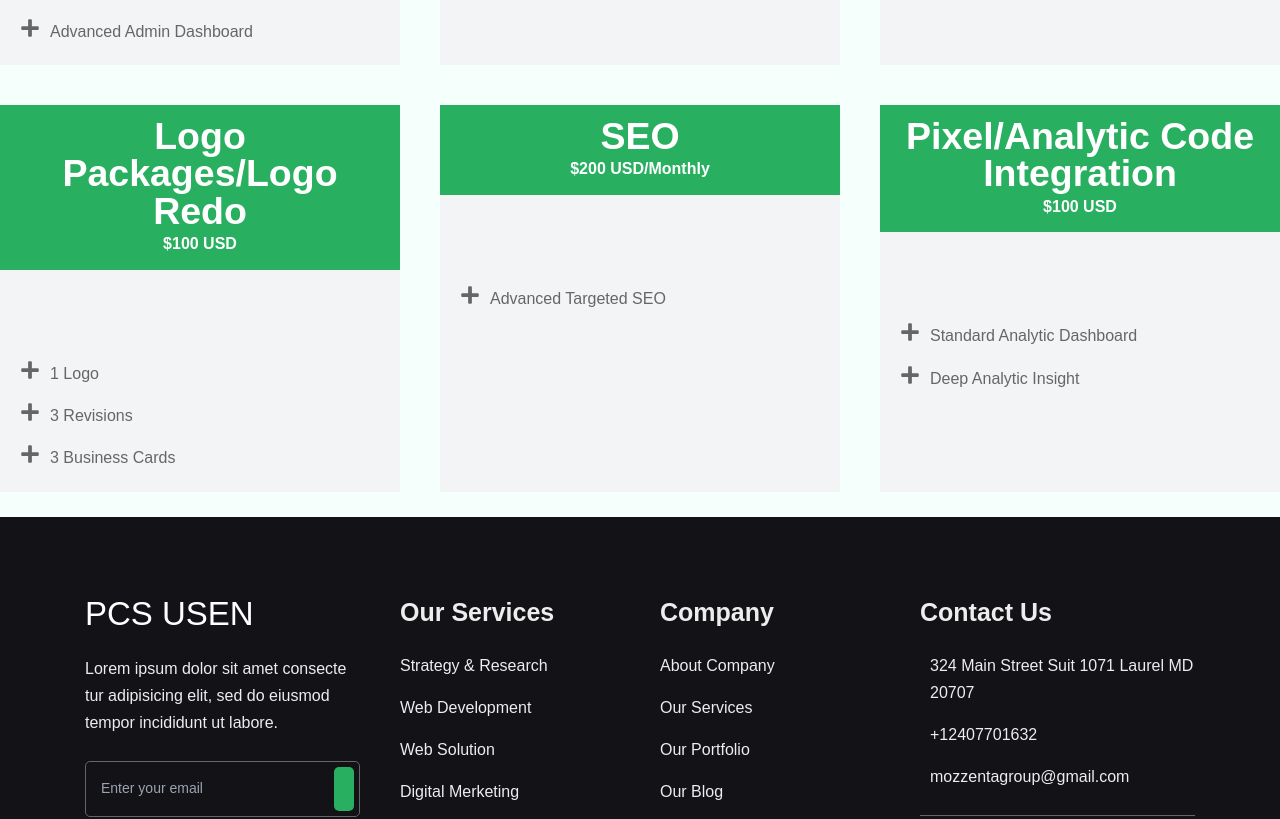
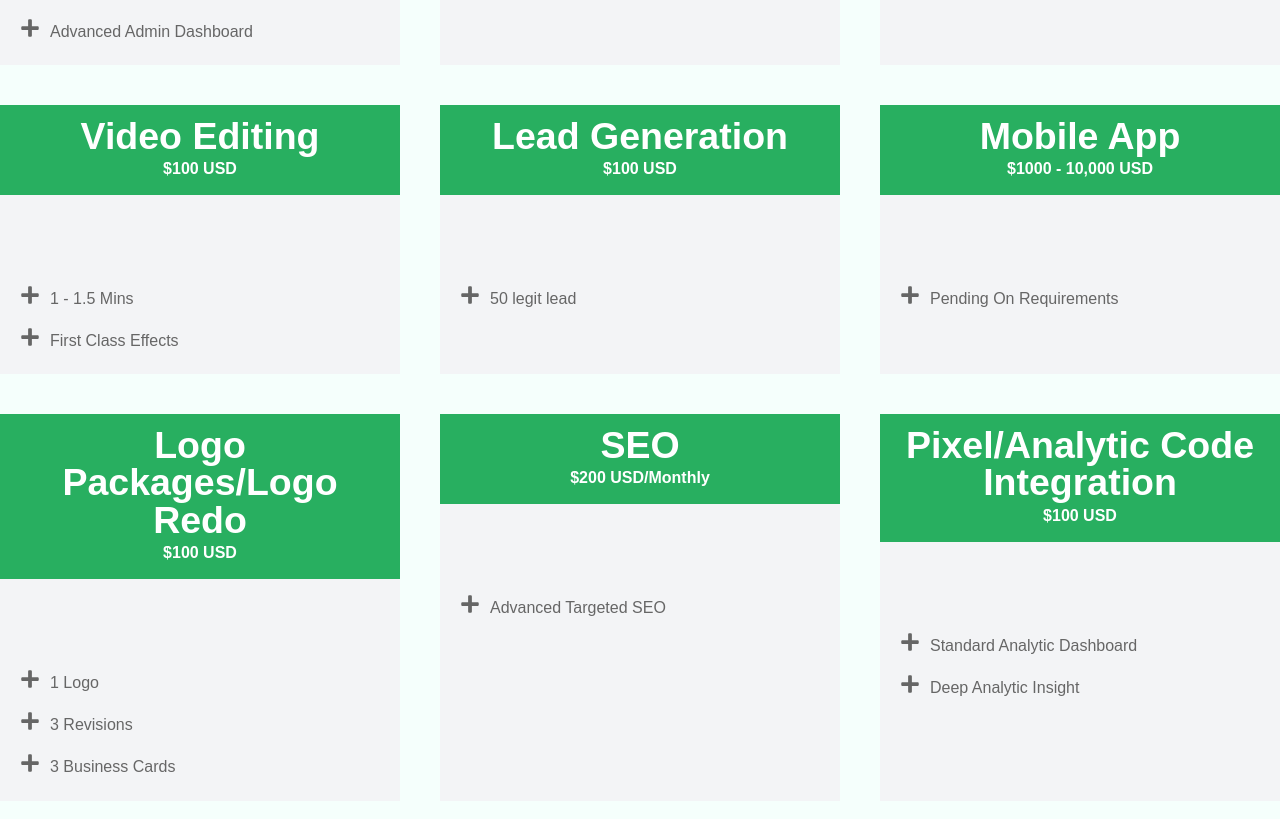
Before and after one commit to blacckoscar/PCS-USEN, a React (Create React App) app: page /pricing in a window 1280 px wide. Shown: the part 1051-1870 px from the top of the page. Built offline with nearby package versions, Linux system fonts and the light colour scheme.

Commit message:
First commit

```diff
--- a/src/Components/Pricing.jsx
+++ b/src/Components/Pricing.jsx
@@ -182,6 +182,77 @@ export default function Pricing() {
             <div className='flex justify-center gap-16 mt-16'>
             <div className='w-[400px] cursor-pointer bg-gray-100'>
                 <section className='bg-[#28af60] text-white p-5'>
+                <h1 className='font-bold text-6xl'>Video Editing</h1>
+                <h3 className='font-bold'>$100 USD</h3>
+                </section>
+                <ul className='mt-28 text-start p-8'>
+                <li className='flex gap-4'>
+                        <FaPlus  size={20}/>
+                        <a href="/j"> 1 - 1.5 Mins</a>
+                    </li>
+                    <li className='flex gap-4 mt-6'>
+                        <FaPlus size={20}/>
+                        <a href="/j">First Class Effects</a>
+                    </li>
+
+                </ul>
+            </div>
+            <div className='w-[400px] cursor-pointer bg-gray-100'>
+                <section className='bg-[#28af60] text-white p-5'>
+                <h1 className='font-bold text-6xl'>Lead Generation</h1>
+                <h3 className='font-bold'>$100 USD</h3>
+                </section>
+                <ul className='p-8 text-start mt-28'>
+                <li className='flex gap-4'>
+                        <FaPlus  size={20}/>
+                        <a href="/j"> 50 legit lead</a>
+                    </li>
+                    {/* <li className='flex gap-4 mt-6'>
+                        <FaPlus size={20}/>
+                        <a href="/j">Standard Design</a>
+                    </li>
+                    <li className='flex gap-4 mt-6'>
+                        <FaPlus size={20}  />
+                        <a href="/j">  Professional Content</a>
+                    </li> */}
+                </ul>
+            </div>
+            <div className='w-[400px] cursor-pointer bg-gray-100'>
+                <section className='bg-[#28af60] text-white p-5'>
+                <h1 className='font-bold text-6xl'>Mobile App</h1>
+                <h3 className='font-bold'>$1000 - 10,000 USD</h3>
+                </section>
+                <ul className='mt-28 p-8 text-start'>
+                    <li className='flex gap-4'>
+                        <FaPlus size={20}  />
+                        <a href="/j"> Pending On Requirements</a>
+                    </li>
+                    {/* <li className='flex gap-4 mt-6'>
+                        <FaPlus size={20}  />
+                        <a href="/j">45 Fb Timeline Status</a>
+                    </li>
+                    <li className='flex gap-4 mt-6'>
+                        <FaPlus size={20}  />
+                        <a href="/j">5 Groups Creation</a>
+                    </li>
+                    <li className='flex gap-4 mt-6'>
+                        <FaPlus size={20}  />
+                        <a href="/j">5 Groups Creation</a>
+                    </li>
+                    <li className='flex gap-4 mt-6'>
+                        <FaPlus size={20}  />
+                        <a href="/j">5 Groups Creation</a>
+                    </li>
+                    <li className='flex gap-4 mt-6'>
+                        <FaPlus size={20}  />
+                        <a href="/j">5 Groups Creation</a>
+                    </li> */}
+                </ul>
+            </div>
+        </div>
+            <div className='flex justify-center gap-16 mt-16'>
+            <div className='w-[400px] cursor-pointer bg-gray-100'>
+                <section className='bg-[#28af60] text-white p-5'>
                 <h1 className='font-bold text-6xl'>Logo Packages/Logo Redo</h1>
                 <h3 className='font-bold'>$100 USD</h3>
                 </section>
```
